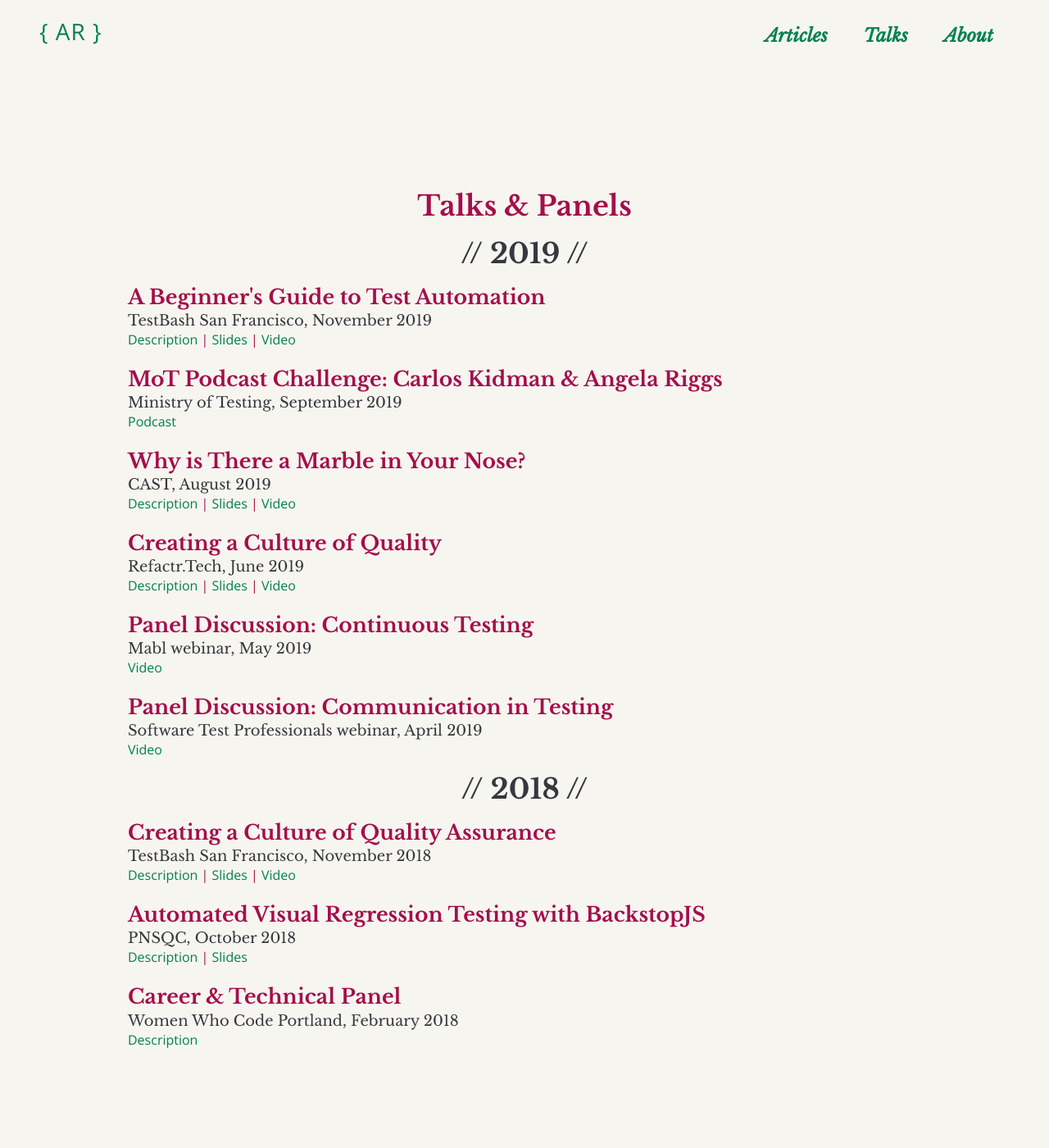
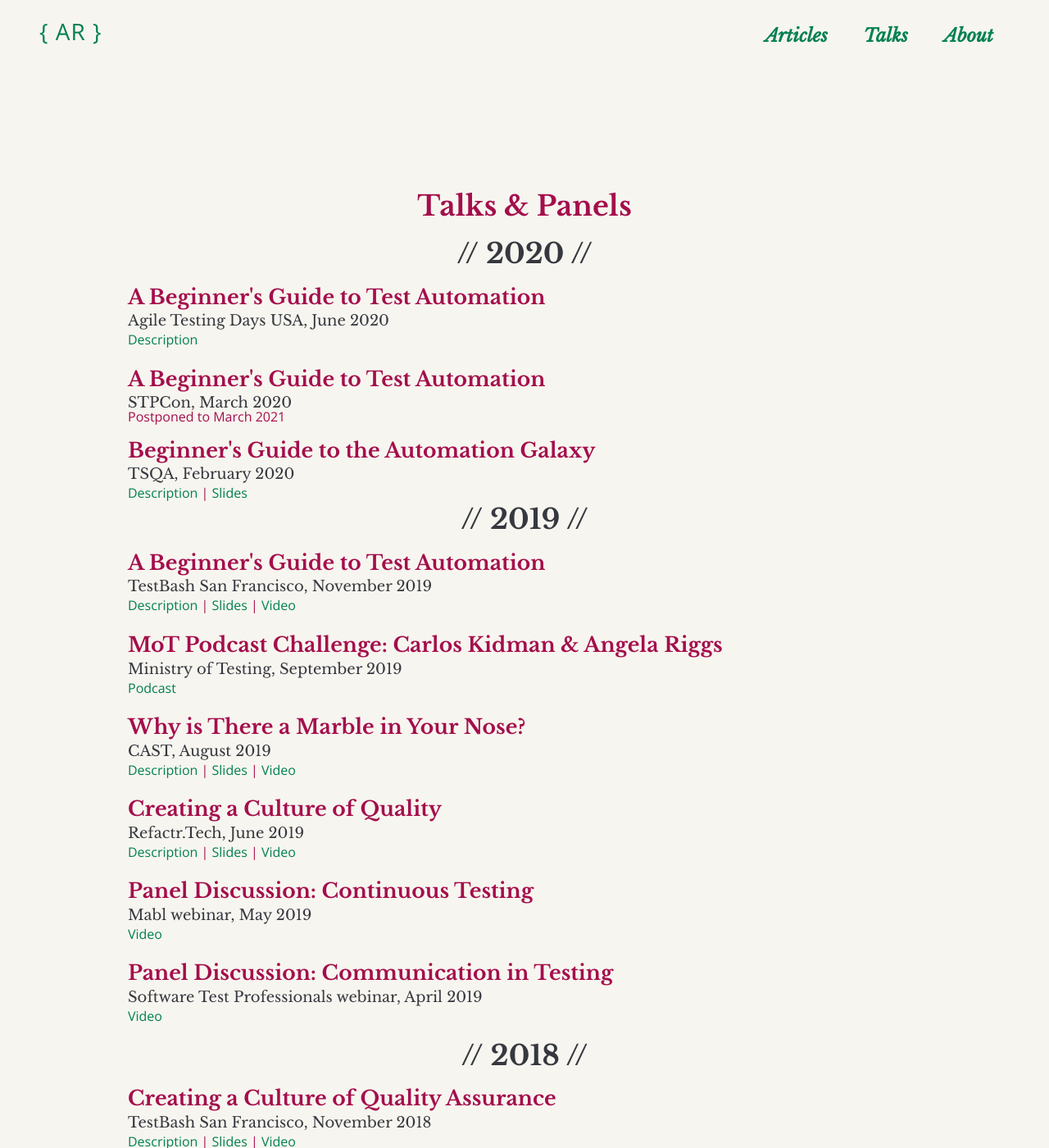
Before and after one commit to angelariggs/angelariggs.github.io, a Jekyll site: the page built from talks.md, in a window 1280 px wide and 1400 px high. Shown: the whole window at 82% size. Built offline with Jekyll 4.4.1, drawn with Linux system fonts in a browser that asks for light colours.

Commit message:
2020 talks

```diff
--- a/talks.md
+++ b/talks.md
@@ -6,6 +6,21 @@ permalink: /talks
 
 <div>
 <h1 class="res-sec-title">Talks & Panels</h1>
+
+<h1 class="year">// 2020 //</h1>
+
+<h2 class="res-h2">A Beginner's Guide to Test Automation</h2>
+<h3 class="res-h3">Agile Testing Days USA, June 2020</h3>
+<h4 class="res-h4" class="res-h4"><a href="https://agiletestingdays.us/session/a-beginners-guide-to-test-automation">Description</a>
+
+<h2 class="res-h2">A Beginner's Guide to Test Automation</h2>
+<h3 class="res-h3">STPCon, March 2020</h3>
+<h4><i>Postponed to March 2021</i></h4>
+
+<h2 class="res-h2">Beginner's Guide to the Automation Galaxy</h2>
+<h3 class="res-h3">TSQA, February 2020</h3>
+<h4 class="res-h4" class="res-h4"><a href="https://tsqa.org/sessions#block-yui_3_17_2_1_1577116787998_19057">Description</a> | <a href="http://bit.ly/beginners-guide-automation-galaxy">Slides</a>
+
 
 <h1 class="year">// 2019 //</h1>
 
```
